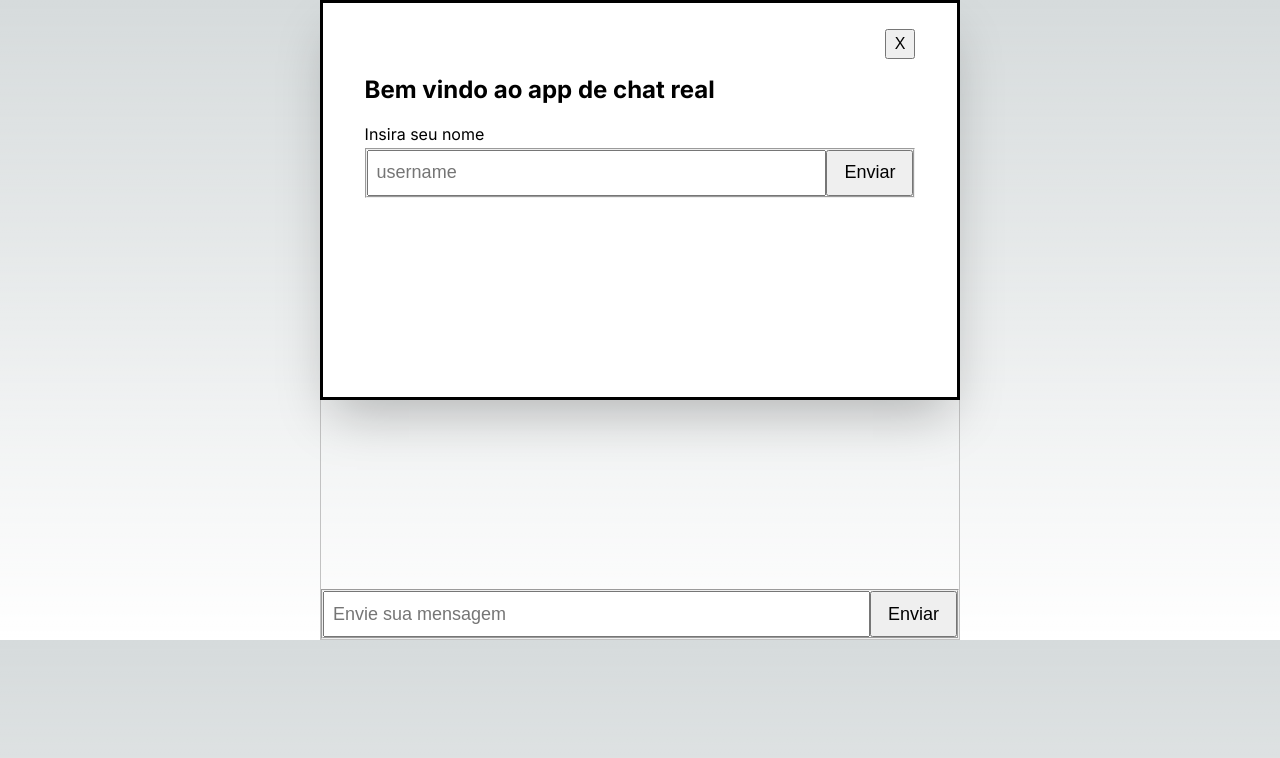
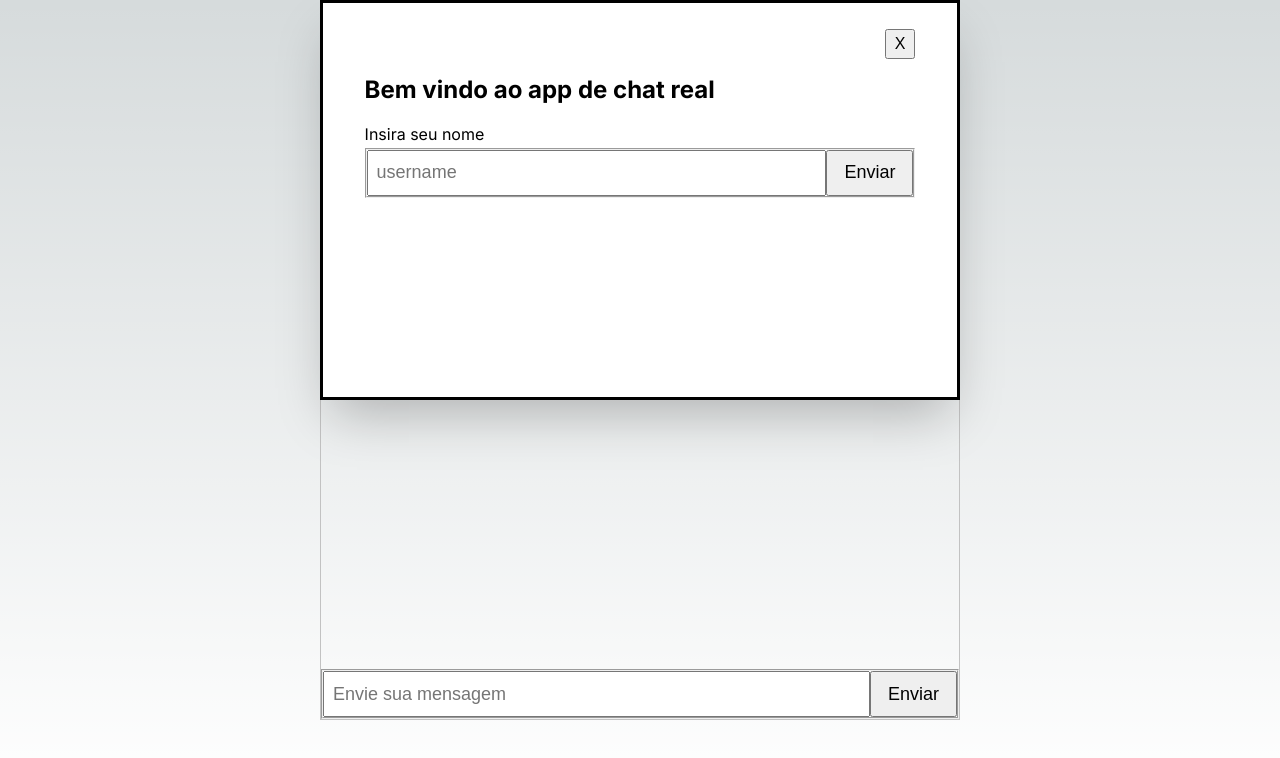
Before and after one commit to lazarok09/chat-in-real-time, a Next.js app in the folder frontend/: page / in a window 1280 px wide. Shown: the top 758 px of the page. Built offline with nearby package versions, Linux system fonts and the light colour scheme; no server answers.

Commit message:
refactor(Chat/Message): improve code and layout usability

```diff
--- a/frontend/src/app/page.tsx
+++ b/frontend/src/app/page.tsx
@@ -1,9 +1,11 @@
 import { Chat } from "@/components/Chat/index";
+import { DialogComponent } from "@/components/Dialog";
 import { UserProvider } from "@/context/User";
 
 export default function Home() {
   return (
     <UserProvider>
+      <DialogComponent />
       <Chat />
     </UserProvider>
   );
--- a/frontend/src/components/Chat/index.module.scss
+++ b/frontend/src/components/Chat/index.module.scss
@@ -1,12 +1,24 @@
+.main {
+  display: flex;
+  justify-content: center;
+  align-items: center;
+  justify-items: center;
+  min-height: 100vh;
+}
 .section {
   font-size: 20px;
   border: 1px solid #c2c2c2;
   width: 50%;
-  margin: 0 auto;
   min-height: 80vh;
+
   display: flex;
   justify-content: space-between;
   flex-direction: column;
+}
+.welcome {
+  display: flex;
+  justify-content: center;
+  padding: 16px 0;
 }
 
 .square {
--- a/frontend/src/components/Chat/index.tsx
+++ b/frontend/src/components/Chat/index.tsx
@@ -1,10 +1,8 @@
-import { DialogComponent } from "../Dialog";
-
+import styles from './index.module.scss'
 import { RealTimeChat } from "./real";
 export const Chat = () => {
   return (
-    <main>
-      <DialogComponent />
+    <main className={styles.main}>
       <RealTimeChat />
     </main>
   );
--- a/frontend/src/components/Chat/real.tsx
+++ b/frontend/src/components/Chat/real.tsx
@@ -69,7 +69,7 @@ export const RealTimeChat = () => {
   return (
     <section className={styles.section}>
       <article>
-        Mensagens aqui
+        <h1 className={styles.welcome}>Welcome to real time chat </h1>
         {messages.map((message) => message)}
       </article>
 
--- a/frontend/src/components/Message/Message.module.scss
+++ b/frontend/src/components/Message/Message.module.scss
@@ -2,15 +2,17 @@
   display: flex;
   position: relative;
   align-items: center;
-  gap: 12px;
+
   margin: 16px;
 
   &__title {
     font-weight: bold;
     color: #a2a2a2;
     font-size: 1.4rem;
+    margin-left: 8px;
   }
   &__text {
+    margin-left: 8px;
     font-size: "Roboto";
     font-weight: 300;
     font-size: 1.2rem;
--- a/frontend/src/components/Message/index.tsx
+++ b/frontend/src/components/Message/index.tsx
@@ -13,7 +13,7 @@ export const MessageComponent = ({ message, userName }: IOMessage) => {
         alt="user"
         className={styles.image}
       />
-      <span className={styles.message__title}>{userName}</span>
+      {userName && <span className={styles.message__title}>{userName}</span>}
       <p className={styles.message__text}>{message}</p>
     </article>
   );
```
